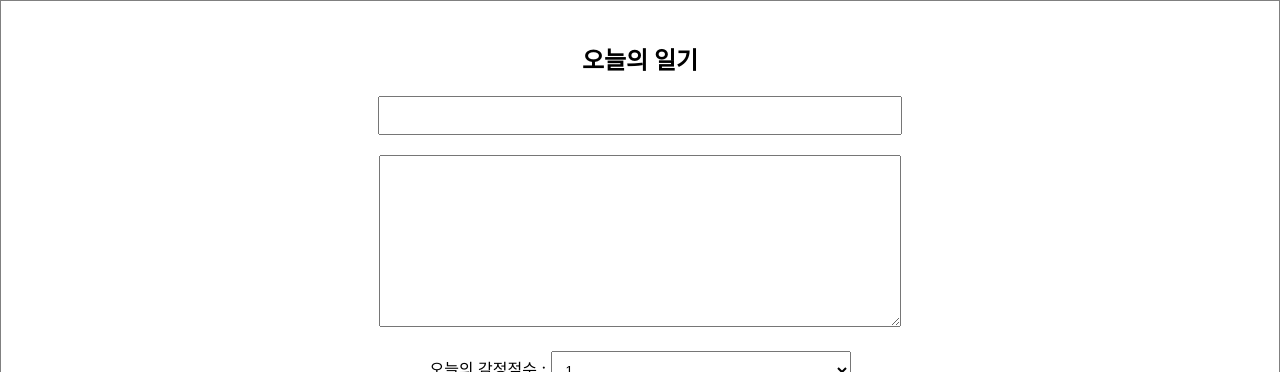
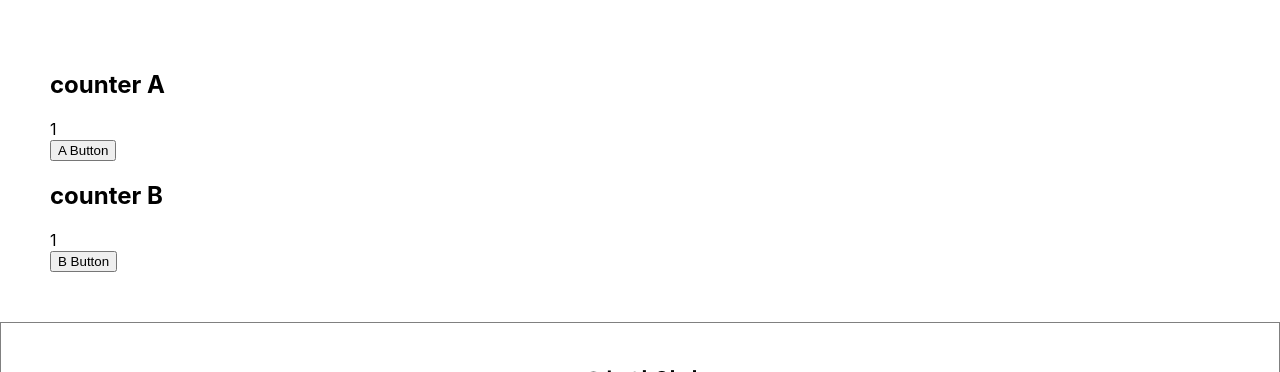
Before and after one commit to seoh77/react-basic-lecture, a React (Create React App) app in the folder simple-diary/: page / in a window 1280 px wide. Shown: the top 372 px of the page. Built offline with nearby package versions, Linux system fonts and the light colour scheme; no server answers.

Commit message:
5-11 최적화2 - React.memo

```diff
--- a/simple-diary/src/App.js
+++ b/simple-diary/src/App.js
@@ -2,6 +2,7 @@
 import "./App.css";
 import DiaryEditor from "./DiaryEditor";
 import DiaryList from "./DiaryList";
+import OptimizeTest from "./OptimizeTest";
 
 function App() {
   const [data, setData] = useState([]);
@@ -44,7 +45,6 @@
   };
 
   const onRemove = (targetId) => {
-    console.log(`${targetId}가 삭제되었습니다`);
     const newDiaryList = data.filter((it) => it.id !== targetId);
     setData(newDiaryList);
   };
@@ -58,8 +58,6 @@
   };
 
   const getDiaryAnalyis = useMemo(() => {
-    console.log("일기 분석 시작");
-
     const goodCount = data.filter((it) => it.emotion >= 3).length;
     const badCount = data.length - goodCount;
     const goodRatio = (goodCount / data.length) * 100;
@@ -70,6 +68,7 @@
 
   return (
     <div className="App">
+      <OptimizeTest />
       <DiaryEditor onCreate={onCreate} />
       <div>전체 일기 : {data.length}</div>
       <div>기분 좋은 일기 갯수 : {goodCount}</div>
--- /dev/null
+++ b/simple-diary/src/OptimizeTest.js
@@ -0,0 +1,53 @@
+import React, { useState, useEffect } from "react";
+
+const CounterA = React.memo(({ count }) => {
+  useEffect(() => {
+    console.log(`counterA Update - count: ${count}`);
+  });
+
+  return <div>{count}</div>;
+});
+
+const CounterB = ({ obj }) => {
+  useEffect(() => {
+    console.log(`CounterB update - count : ${obj.count}`);
+  });
+
+  return <div>{obj.count}</div>;
+};
+
+const areEqual = (prevProps, nextProps) => {
+  //   if (prevProps.obj.count === nextProps.obj.count) {
+  //     return true; // 이전 프롭스와 현재 프롭스가 같다 -> 리렌더링을 일으키지 않음
+  //   }
+  //   return false; // 이전 프롭스와 현재 프롭스가 다르다 -> 리렌더링을 일으켜라
+
+  // 위의 코드를 간단하게 줄이면
+  return prevProps.obj.count === nextProps.obj.count;
+};
+
+const MemoizedCounterB = React.memo(CounterB, areEqual);
+
+const OptimizeTest = () => {
+  const [count, setCount] = useState(1);
+  const [obj, setObj] = useState({
+    count: 1,
+  });
+
+  return (
+    <div style={{ padding: 50 }}>
+      <div>
+        <h2>counter A</h2>
+        <CounterA count={count} />
+        <button onClick={() => setCount(count)}>A Button</button>
+      </div>
+      <div>
+        <h2>counter B</h2>
+        <MemoizedCounterB obj={obj} />
+        <button onClick={() => setObj({ count: obj.count })}>B Button</button>
+      </div>
+    </div>
+  );
+};
+
+export default OptimizeTest;
```
